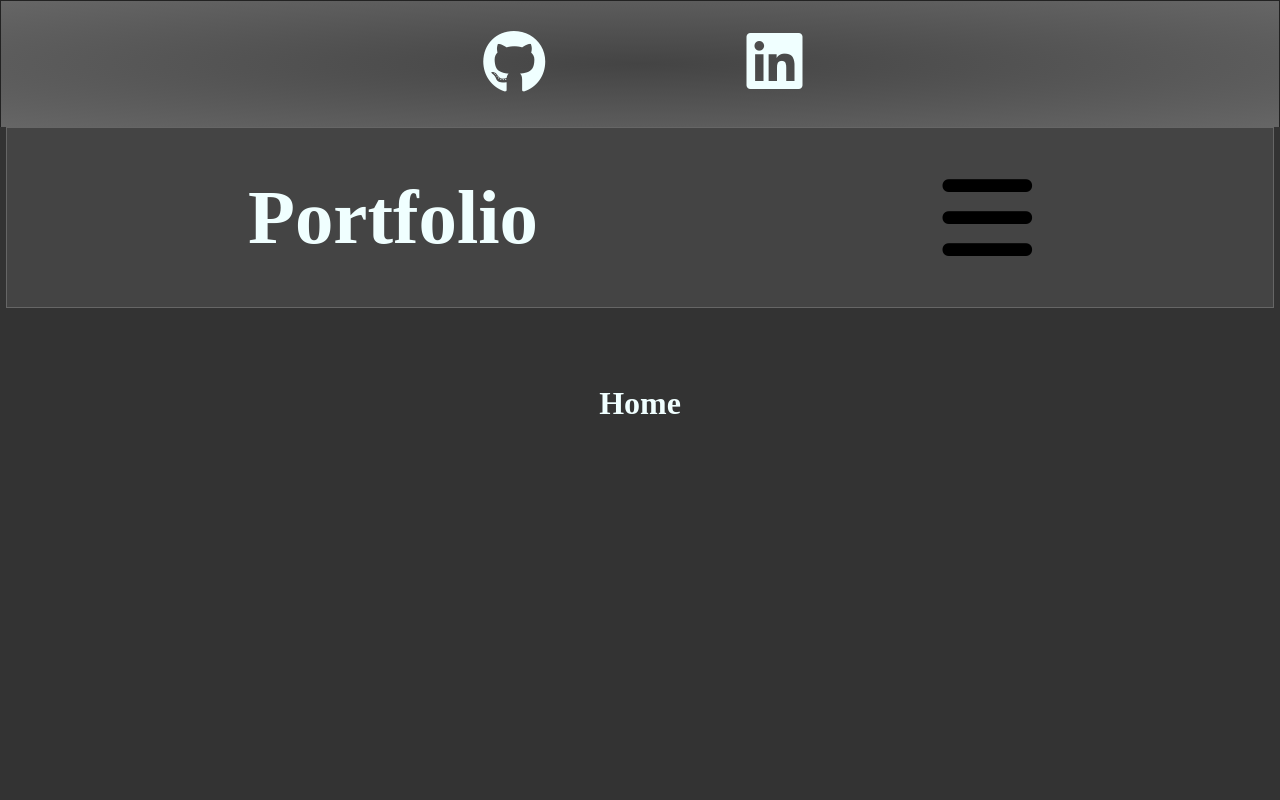
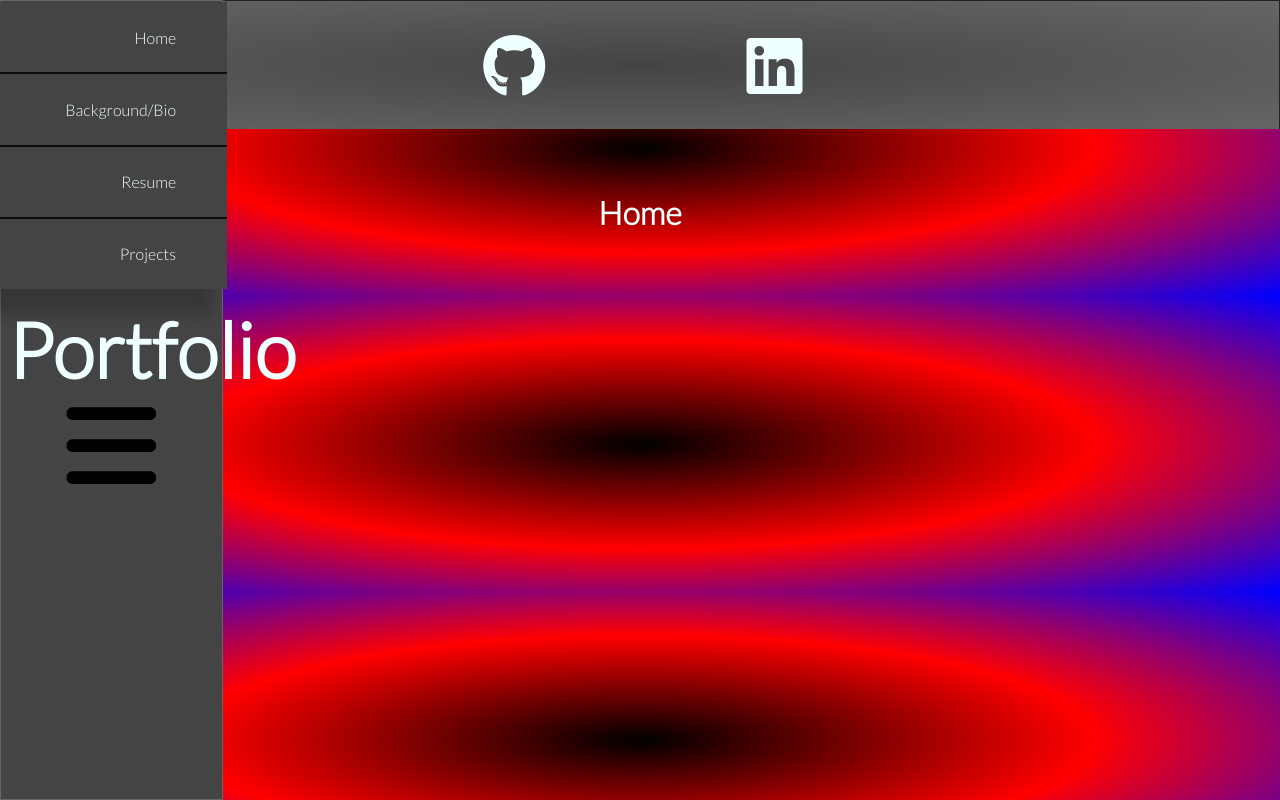
Before and after one commit to Brett-Abramson/Portfolio, a plain HTML site: page index.html in a window 1280 px wide. Drawn offline with nearby package versions, Linux system fonts and the light colour scheme.

Commit message:
added @media and fixed nav menu to left side

```diff
--- a/index.html
+++ b/index.html
@@ -9,6 +9,9 @@
     <link href="style.css" rel="stylesheet">
     <script src="app.js"></script>
     <script src="https://kit.fontawesome.com/dd8b513c4f.js" crossorigin="anonymous"></script>
+    <link rel="preconnect" href="https://fonts.googleapis.com">
+<link rel="preconnect" href="https://fonts.gstatic.com" crossorigin>
+<link href="https://fonts.googleapis.com/css2?family=Lato:wght@300&display=swap" rel="stylesheet">
 </head>
 <body>
     <header>
--- a/style.css
+++ b/style.css
@@ -8,6 +8,7 @@ body {
     margin: 0 auto;
     background-color: #333333;
     box-sizing: border-box;
+    font-family: 'Lato', sans-serif;
 }
 
 /* top Nav Bar */
@@ -111,11 +112,34 @@ h1 {
     text-align: center;
     margin: 5% auto;
 }
+.hide {
+    display: none;
+}
 
+@media(min-width: 881px) {
+    body {
+        background-image: radial-gradient(black, red, blue);
+    }
+    nav {
+        position: fixed;
+        display: flex;
+        top: 0;
+        left: 0;
+        height: 100%;
+        width: 225px;
+    }
+    .dropdown-menu {
+        display: flex;
+        align-content: stretch;
+    }
+    .menu-ul-nav{
+        display: flex;
+    }
+    .fa-bars {
+        display: none;
+    }
+}
 
 
 
 /* seems hide class needs to come after so it is not written over prior...JS reads top to bottom */
-.hide {
-    display: none;
-}
```
Also changed, not shown: app.js (+0 -10 lines). Lines whose indentation alone changed are shown as unchanged.
